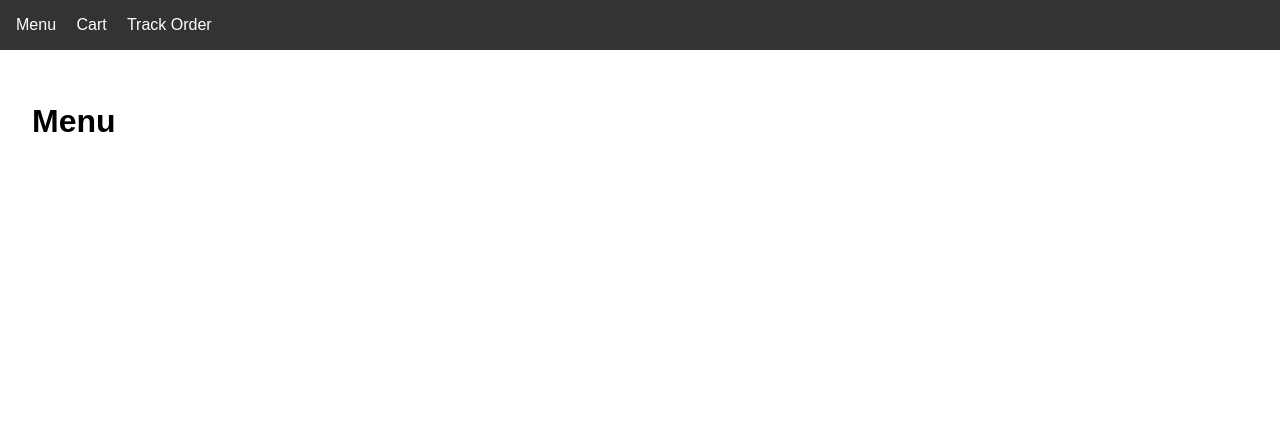
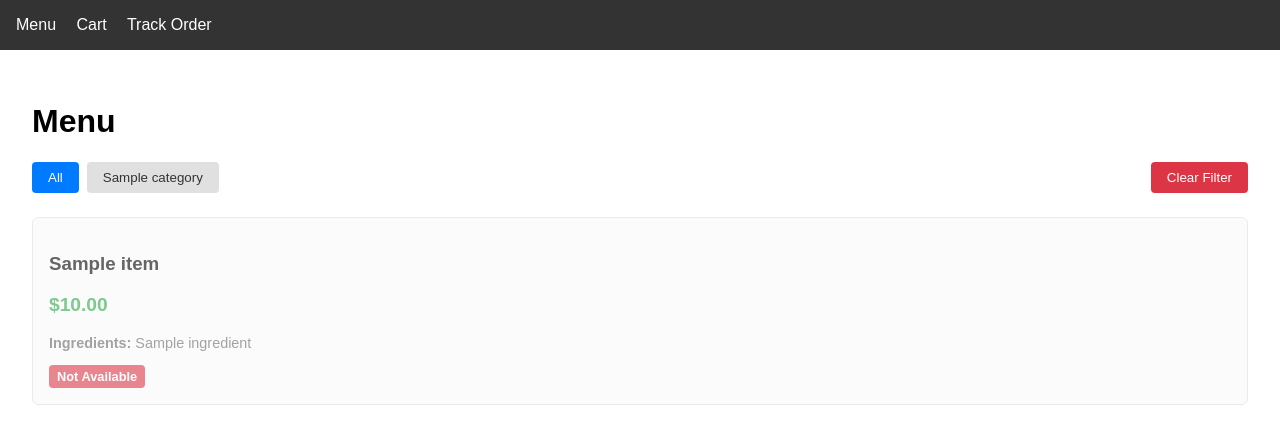
Before and after one commit to Amr-Mohsen-Ali/restaurant-ordering-system, a Flask app: template templates/menu.html in a window 1280 px wide. Shown: the top 444 px of the page. Run offline with Flask 3, Linux system fonts and the light colour scheme; the template is opened without the code that fills it: most values are stand-ins (such as "Sample title", 1, 10 or a date in 2020).

Commit message:
feat: implement menu browsing with filtering and availability display

```diff
--- a/static/css/style.css
+++ b/static/css/style.css
@@ -19,10 +19,81 @@ main {
     padding: 2rem;
 }
 
+#filters {
+    margin-bottom: 1.5rem;
+    display: flex;
+    gap: 0.5rem;
+    flex-wrap: wrap;
+}
+
+.filter-btn {
+    background: #e0e0e0;
+    color: #333;
+    border: none;
+    padding: 0.5rem 1rem;
+    cursor: pointer;
+    border-radius: 4px;
+}
+
+.filter-btn.active {
+    background: #007bff;
+    color: white;
+}
+
+.filter-btn:hover {
+    background: #0056b3;
+    color: white;
+}
+
+#clear-filter {
+    background: #dc3545;
+    color: white;
+    border: none;
+    padding: 0.5rem 1rem;
+    cursor: pointer;
+    border-radius: 4px;
+    margin-left: auto;
+}
+
+#clear-filter:hover {
+    background: #a71d2a;
+}
+
 .menu-item, .cart-item {
     border: 1px solid #ddd;
     padding: 1rem;
     margin: 1rem 0;
+    border-radius: 6px;
+    background: #fff;
+}
+
+.menu-item.unavailable {
+    opacity: 0.6;
+    background: #f9f9f9;
+}
+
+.menu-item .price {
+    font-size: 1.2rem;
+    font-weight: bold;
+    color: #28a745;
+}
+
+.menu-item .ingredients {
+    color: #666;
+    font-size: 0.9rem;
+}
+
+.badge {
+    display: inline-block;
+    padding: 0.25rem 0.5rem;
+    border-radius: 4px;
+    font-size: 0.8rem;
+    font-weight: bold;
+}
+
+.unavailable-badge {
+    background: #dc3545;
+    color: white;
 }
 
 button {
--- a/static/js/menu.js
+++ b/static/js/menu.js
@@ -1 +1,42 @@
-// Menu functionality
+document.addEventListener('DOMContentLoaded', () => {
+    const filterBtns = document.querySelectorAll('.filter-btn');
+    const clearBtn = document.getElementById('clear-filter');
+    const itemsContainer = document.getElementById('menu-items');
+
+    function fetchItems(category) {
+        const url = category ? `/api/menu?category=${encodeURIComponent(category)}` : '/api/menu';
+        fetch(url)
+            .then(res => res.json())
+            .then(data => {
+                itemsContainer.innerHTML = '';
+                data.items.forEach(item => {
+                    const div = document.createElement('div');
+                    div.className = 'menu-item' + (item.available ? '' : ' unavailable');
+                    div.innerHTML = `
+                        <h3>${item.name}</h3>
+                        <p class="price">$${item.price.toFixed(2)}</p>
+                        <p class="ingredients"><strong>Ingredients:</strong> ${item.ingredients.join(', ')}</p>
+                        ${item.available ? '' : '<span class="badge unavailable-badge">Not Available</span>'}
+                    `;
+                    itemsContainer.appendChild(div);
+                });
+                updateFilterState(category);
+            });
+    }
+
+    function updateFilterState(activeCategory) {
+        filterBtns.forEach(btn => {
+            btn.classList.toggle('active', btn.dataset.category === (activeCategory || ''));
+        });
+    }
+
+    filterBtns.forEach(btn => {
+        btn.addEventListener('click', () => {
+            fetchItems(btn.dataset.category);
+        });
+    });
+
+    clearBtn.addEventListener('click', () => {
+        fetchItems('');
+    });
+});
--- a/templates/menu.html
+++ b/templates/menu.html
@@ -4,7 +4,27 @@
 
 {% block content %}
 <h1>Menu</h1>
-<div id="menu-items"></div>
+
+<div id="filters">
+    <button class="filter-btn active" data-category="">All</button>
+    {% for category in categories %}
+    <button class="filter-btn" data-category="{{ category }}">{{ category }}</button>
+    {% endfor %}
+    <button id="clear-filter">Clear Filter</button>
+</div>
+
+<div id="menu-items">
+    {% for item in items %}
+    <div class="menu-item {% if not item.available %}unavailable{% endif %}">
+        <h3>{{ item.name }}</h3>
+        <p class="price">${{ "%.2f"|format(item.price) }}</p>
+        <p class="ingredients"><strong>Ingredients:</strong> {{ item.ingredients | join(", ") }}</p>
+        {% if not item.available %}
+        <span class="badge unavailable-badge">Not Available</span>
+        {% endif %}
+    </div>
+    {% endfor %}
+</div>
 {% endblock %}
 
 {% block scripts %}
```
Also changed, not shown: docs/api-contracts.md (+12 -3 lines), src/menu.py (+25 -2 lines), tests/test_menu.py (+54 -2 lines).
